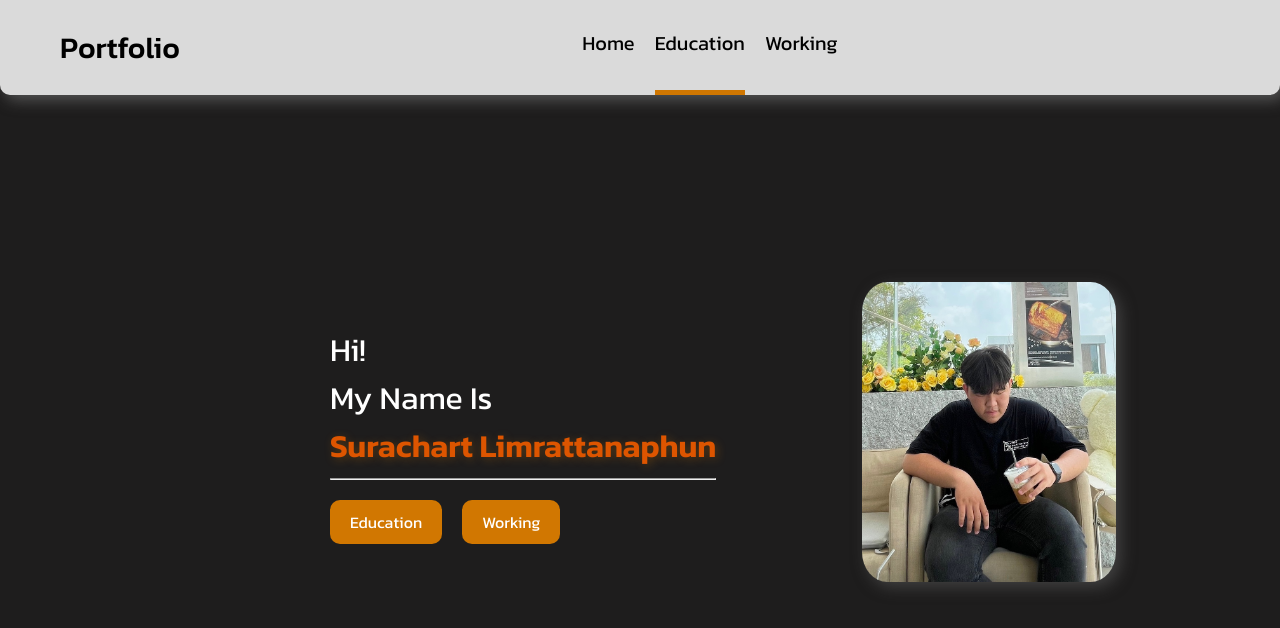
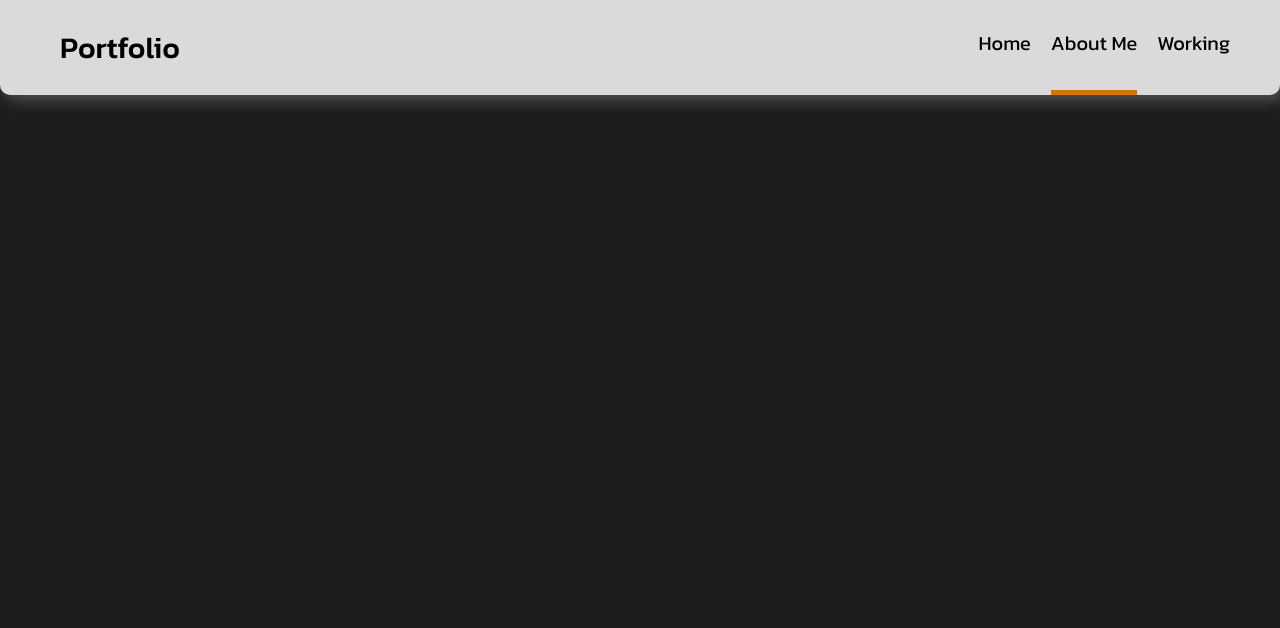
Before and after one commit to Surachart01/Surachart01.github.io, a plain HTML site: page education.html in a window 1280 px wide. Drawn offline with Linux system fonts and the light colour scheme.

Commit message:
edit navbar

```diff
--- a/education.html
+++ b/education.html
@@ -16,8 +16,9 @@
     </a>
         <div class="nav-list">
             <a href="./index.html" class="nav-item" >Home</a>
-            <a href="./education.html" class="nav-item" style="border-bottom: 5px solid #d17701; color:black" >Education</a>
-            <a href="./working.html" class="nav-item">Working</a>
+            <a href="./education.html" class="nav-item" style="border-bottom: 5px solid #d17701; color:black">About Me</a>
+            <a href="./working.html" class="nav-item" >Working</a>
+        </div>
         </div>
         <div class="" style="margin-top: 28px;">
 
@@ -26,20 +27,7 @@
 
 
     <div class="container">
-        <div class="content">
-            <h1 style="margin: 0;">Hi!</h1>
-            <h1 style="margin: 0;">My Name Is </h1>
-            <h1 id="name">Surachart Limrattanaphun</h1>
-            <hr style="margin-bottom: 20px;" />
-            <div class="d-flex">
-                <a href="" class="btn">Education</a>
-                <a href="" class="btn">Working</a>
-            </div>
 
-        </div>
-        <div class="content-image">
-            <img class="image" src="./images/Profile.JPG" alt="Picture Me">
-        </div>
     </div>
 
 </body>
```
Also changed, not shown: index.html (+2 -2 lines), 1 other file.
